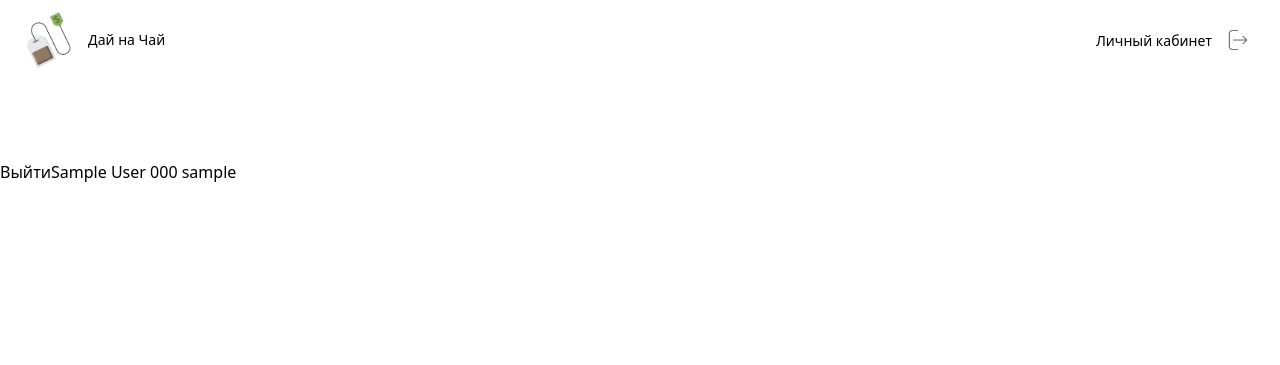
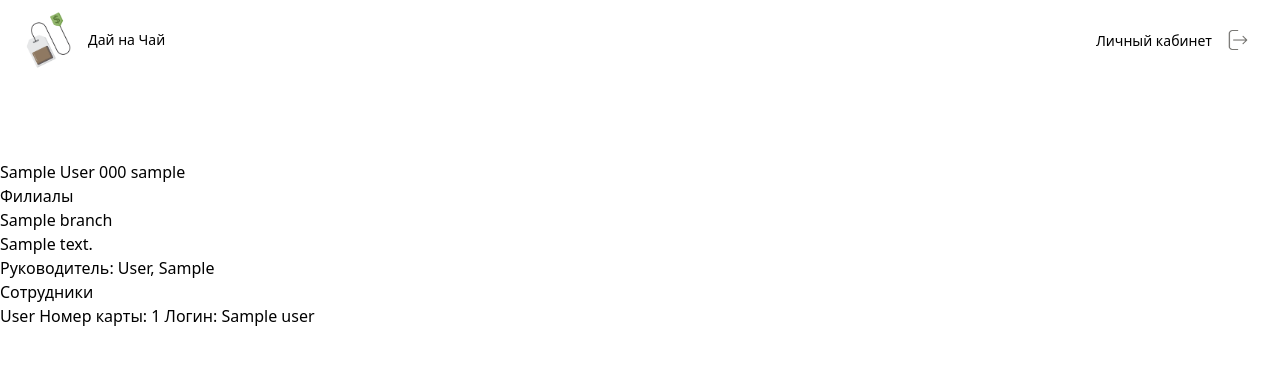
Before and after one commit to zakhep66/tip_service, a Django app: template templates/leader.html in a window 1280 px wide. Shown: the top 365 px of the page. Run offline with Django 4.2, Linux system fonts and the light colour scheme; a user stored in the database is signed in; tables that the repository leaves empty hold one stand-in row (values such as "Sample post"); the template is opened without the code that fills it: values that come from a table or form of the project are taken from there, most other values are stand-ins (such as "Sample title", 1, 10 or a date in 2020).

Commit message:
add page leader and update base.html

```diff
--- a/tea_servise/urls.py
+++ b/tea_servise/urls.py
@@ -13,5 +13,6 @@ urlpatterns = [
     path('', views.index, name="index"),
     path('staff', views.staff, name="staff"),
     path('leader', views.leader, name="leader"),
+    # path('add_staff/<int:pk>/', views.add_staff, name="add_staff"),
     path('registration', views.RegistrationView.as_view(), name="registration"),
 ]
--- a/templates/base.html
+++ b/templates/base.html
@@ -16,23 +16,24 @@
         <nav class="flex items-center justify-between p-3 h-20">
             <img class="mx-auto h-16 mr-2 ml-1" src="../media/logo_nav.png" alt="Workflow">
             <div class="text-sm lg:flex-grow">
-                <a href="#responsive-header" class="logo_text block mt-4 lg:inline-block lg:mt-0 text-teal-200 hover:text-white mr-4">
+                <a href="{% url 'index' %}" class="logo_text block mt-4 lg:inline-block lg:mt-0 text-teal-200 hover:text-white mr-4">
                 <span class="logo_text_first">Дай</span>
                 <span class="logo_text_second">на</span>
                 <span class="logo_text_third">Чай</span>
                 </a>
             </div>
             <div class="in">
-                <a href="#" class="text-sm px-4 py-2 leading-none lg:mt-0">Личный кабинет</a>
+                <a href="{% url 'logout' %}" class="text-sm px-4 py-2 leading-none lg:mt-0">Личный кабинет</a>
             </div>
             <div class="mr-5">
-                <img class="mx-auto h-5 w-auto" src="../media/logout.png" alt="Workflow">
+                <a href="{% url 'logout' %}">
+                    <img class="mx-auto h-5 w-auto" src="../media/logout.png" alt="Workflow">
+                </a>
             </div>
         </nav>
     </header>
     <main>
         <div class="w-full block flex-grow lg:flex lg:items-center lg:w-auto mt-20">
-        <a href="{% url 'logout' %}">Выйти</a>
             {% block content %}{% endblock %}
         </div>
     </main>
--- a/templates/leader.html
+++ b/templates/leader.html
@@ -5,9 +5,28 @@
 {% endblock %}
 {% block content %}
     {% if request.user.is_authenticated %}
-        {{ leader.first_name }}
-        {{ leader.last_name }}
-        {{ leader.phone }}
-        {{ request.user.username }}
+        <div>
+            {{ leader.first_name }}
+            {{ leader.last_name }}
+            {{ leader.phone }}
+            {{ request.user.username }}
+
+            <h3>Филиалы</h3>
+    {#        <a href="{% url 'add_branch' %}">Добавить филиал</a>#}
+            {% for branch in branches %}
+                <h5>{{ branch.branch_name }}</h5>
+                <p>{{ branch.address }}</p>
+                <p>Руководитель: {{ branch.leader }}</p>
+                <h5>Сотрудники</h5>
+    {#            <a href="{% url 'add_staff' branch.id %}">Добавить сотрудника</a>#}
+                {% for staff in branch_staff %}
+                        {% if staff.id_branch.id == branch.id %}
+                            {{ staff.last_name }}
+                            Номер карты: {{ staff.card_number }}
+                            Логин: {{ staff.user }}
+                        {% endif %}
+                {% endfor %}
+            {% endfor %}
+        </div>
     {% endif %}
 {% endblock %}
```
Also changed, not shown: tea_servise/views.py (+10 -1 lines).
